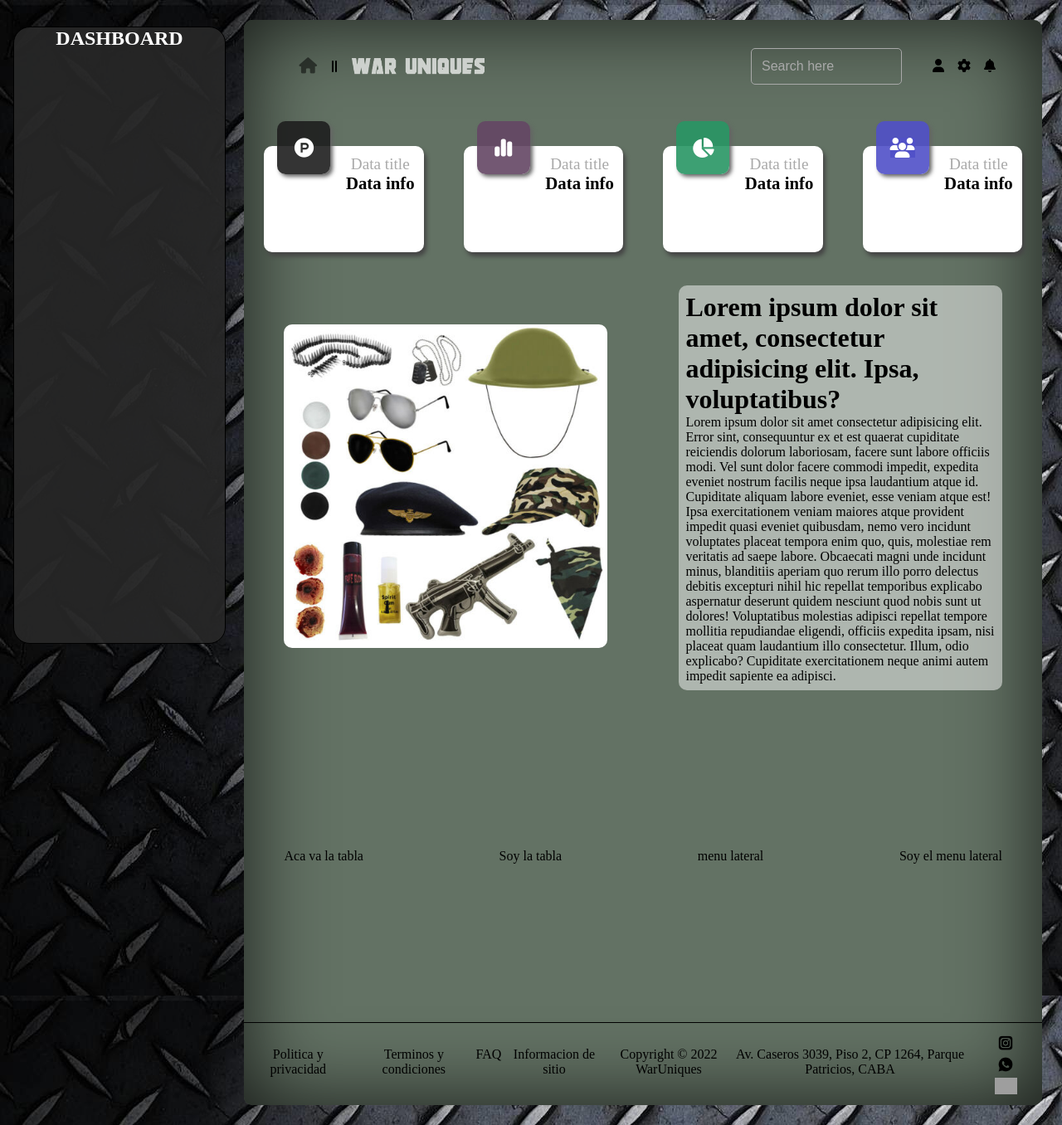
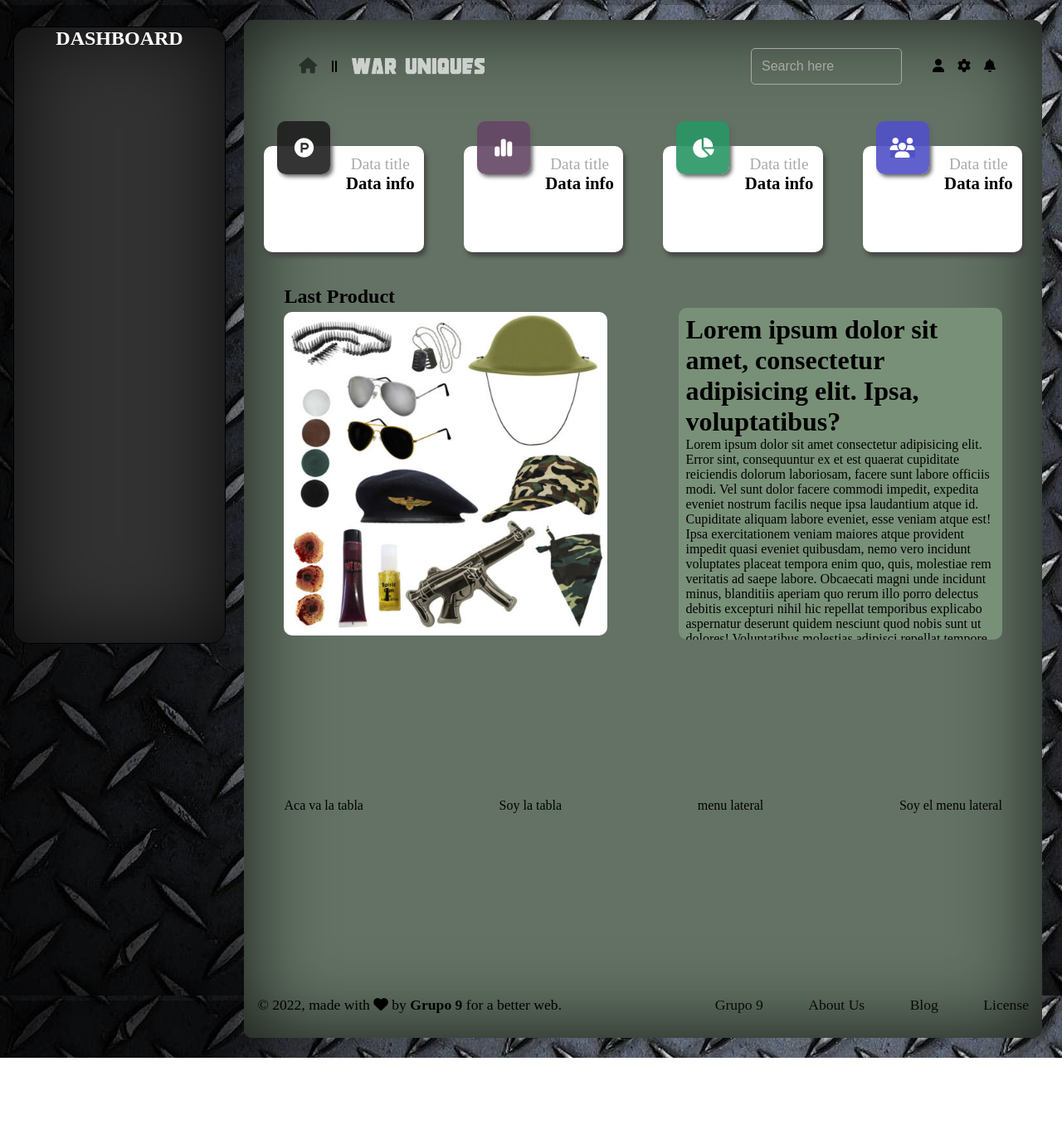
Before and after one commit to diego1005/war_uniques, a React (Create React App) app in the folder dashboard/: page / in a window 1280 px wide. Shown: the whole page at 83% size. After the commit the page ends 1275 px from the top, so only its background shows below. Built offline with nearby package versions, Linux system fonts and the light colour scheme; grey boxes are pictures that could not be loaded.

Commit message:
add more styles dashboard

```diff
--- a/dashboard/src/Components/Footer/Footer.css
+++ b/dashboard/src/Components/Footer/Footer.css
@@ -1,3 +1,39 @@
+.footer {
+    display: flex;
+    justify-content: space-between;
+    align-items: center;
+    width: 100%;
+    height: 5rem;
+    padding: 0 1rem;
+}
+
+.footleft {
+    font-size: 1.1rem;
+}
+
+.anchor-foot {
+    text-decoration: none;
+    color: black;
+}
+
+.footright {
+    width: 45%;
+}
+
+.footlist {
+    display: flex;
+    justify-content: space-between;
+    font-size: 1.1rem;
+    list-style: none;
+}
+
+.footlist a {
+    text-decoration: none;
+    color: black;
+    opacity: 0.9;
+}
+
+/*
 .footer {
     display: flex;
     align-items: center;
@@ -49,3 +85,4 @@
     justify-content: center;
     width: 5%;
 }
+*/
--- a/dashboard/src/Components/Footer/Footer.jsx
+++ b/dashboard/src/Components/Footer/Footer.jsx
@@ -1,12 +1,40 @@
 import React from 'react'
 import "./Footer.css"
+
+function Footer() {
+  return (
+    <div className='footer'>
+      <div className="footleft">
+        © 2022, made with <i className="fa-solid fa-heart"></i> by <a className="anchor-foot" href="#"><b>Grupo 9</b></a> for a better web.
+      </div>
+      <div className='footright'>
+        <ul className='footlist'>
+          <li>
+            <a href="#">Grupo 9</a>
+          </li>
+          <li>
+            <a href="#">About Us</a>
+          </li>
+          <li>
+            <a href="#">Blog</a>
+          </li>
+          <li>
+            <a href="#">License</a>
+          </li>
+        </ul>
+      </div>
+    </div>
+  )
+}
+
+export default Footer
+
+/*
+
 import InstagramImg from "../../Assets/img/instagram.png"
 import WhatsappImg from "../../Assets/img/whatsapp.png"
 import EmailImg from "../../Assets/img/email.png"
 
-function Footer() {
-  return (
-    <div className='footer'>
       <div className='fotleft'>
             <p>Politica y privacidad</p>
             <p>Terminos y condiciones</p>
@@ -18,14 +46,10 @@ function Footer() {
             <p>Av. Caseros 3039, Piso 2, CP 1264, Parque Patricios, CABA</p>
         </div>
         <div className="fotright">
-            <div class="contactos">
+            <div className="contactos">
                 <div><img src={InstagramImg} alt="iglogo" /></div>
                 <div><img src={WhatsappImg} alt="wsplogo" /></div>
                 <div><img src={EmailImg} alt="emaillogo" /></div>
             </div>
         </div>
-    </div>
-  )
-}
-
-export default Footer
+*/
--- a/dashboard/src/Components/Main/MainSection/MainSection.css
+++ b/dashboard/src/Components/Main/MainSection/MainSection.css
@@ -1,13 +1,26 @@
 .main-section {
-    display: flex;
-    justify-content: space-between;
-    align-items: center;
     width: 90%;
     margin: auto;
 }
 
+.main-section-title {
+    text-align: start;
+}
+
+.contain {
+    display: flex;
+    justify-content: space-between;
+    align-items: center;
+    margin: auto;
+}
+
 .main-section-image {
+    display: flex;
+    flex-direction: column;
+    justify-content: center;
+    align-items: center;
     width: 45%;
+    height: 400px;
 }
 
 .main-image {
@@ -17,9 +30,11 @@
 
 .main-section-description {
     width: 45%;
-    background-color: rgba(250, 250, 250, 0.5);
+    height: 400px;
+    background-color: rgb(120,144,120);
     padding: 0.5rem;
     border-radius: 10px;
+    overflow: scroll;
 }
 
 .main-title, .main-desc {
--- a/dashboard/src/Components/Main/MainSection/MainSection.jsx
+++ b/dashboard/src/Components/Main/MainSection/MainSection.jsx
@@ -5,6 +5,8 @@ import imagen from "../../../Assets/img/imagen_pueba.webp";
 function MainSection() {
   return (
     <div className='main-section'>
+      <h2 className='main-section-title'>Last Product</h2>
+      <div className="contain">
         <div className="main-section-image">
           <img src={imagen} alt="imagen de prueba" className="main-image" />
         </div>
@@ -13,6 +15,7 @@ function MainSection() {
           <p className='main-desc'>Lorem ipsum dolor sit amet consectetur adipisicing elit. Error sint, consequuntur ex et est quaerat cupiditate reiciendis dolorum laboriosam, facere sunt labore officiis modi. Vel sunt dolor facere commodi impedit, expedita eveniet nostrum facilis neque ipsa laudantium atque id. Cupiditate aliquam labore eveniet, esse veniam atque est! Ipsa exercitationem veniam maiores atque provident impedit quasi eveniet quibusdam, nemo vero incidunt voluptates placeat tempora enim quo, quis, molestiae rem veritatis ad saepe labore. Obcaecati magni unde incidunt minus, blanditiis aperiam quo rerum illo porro delectus debitis excepturi nihil hic repellat temporibus explicabo aspernatur deserunt quidem nesciunt quod nobis sunt ut dolores! Voluptatibus molestias adipisci repellat tempore mollitia repudiandae eligendi, officiis expedita ipsam, nisi placeat quam laudantium illo consectetur. Illum, odio explicabo? Cupiditate exercitationem neque animi autem impedit sapiente ea adipisci.</p>
         </div>
       </div>
+    </div>
   )
 }
 
--- a/dashboard/src/Components/Sidebar/Sidebar.css
+++ b/dashboard/src/Components/Sidebar/Sidebar.css
@@ -4,7 +4,8 @@
     height: 93%;
     margin: 2rem 1rem;
     text-align: center;
-    background-color: rgba(40, 40, 40, 0.9);
+    background-color: rgb(50,50,50);
+    box-shadow: 0px 0px 100px 0px rgba(0, 0, 0, 0.8) inset;
     border: 1px solid black;
     border-radius: 20px;
 }
```
Also changed, not shown: 1 other file (tests, documents, lock files or other folders). Lines whose indentation alone changed are shown as unchanged.
